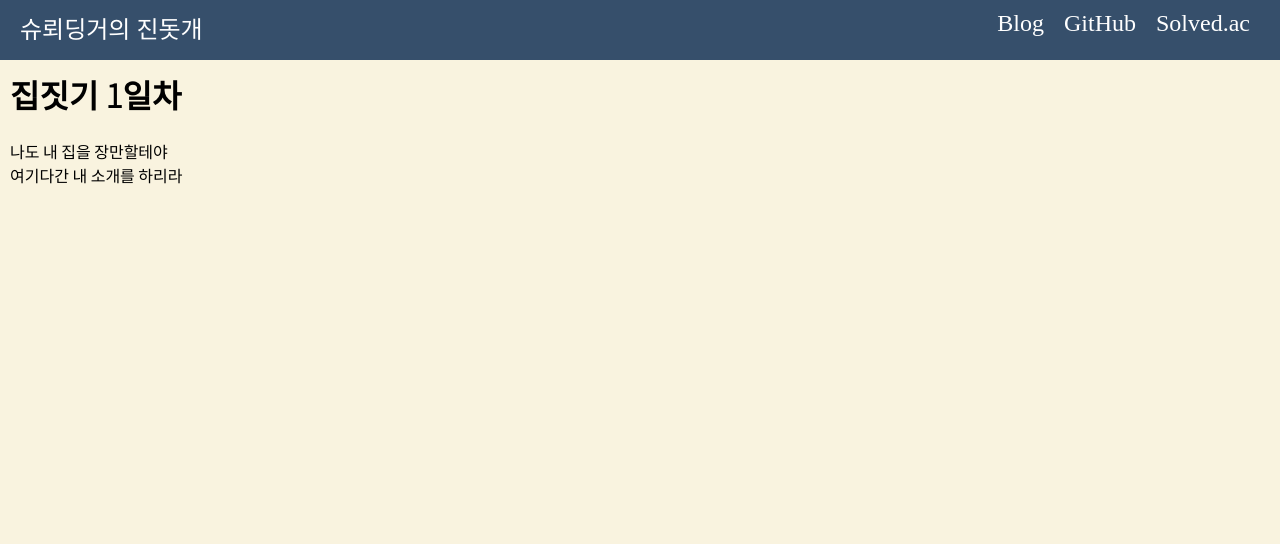
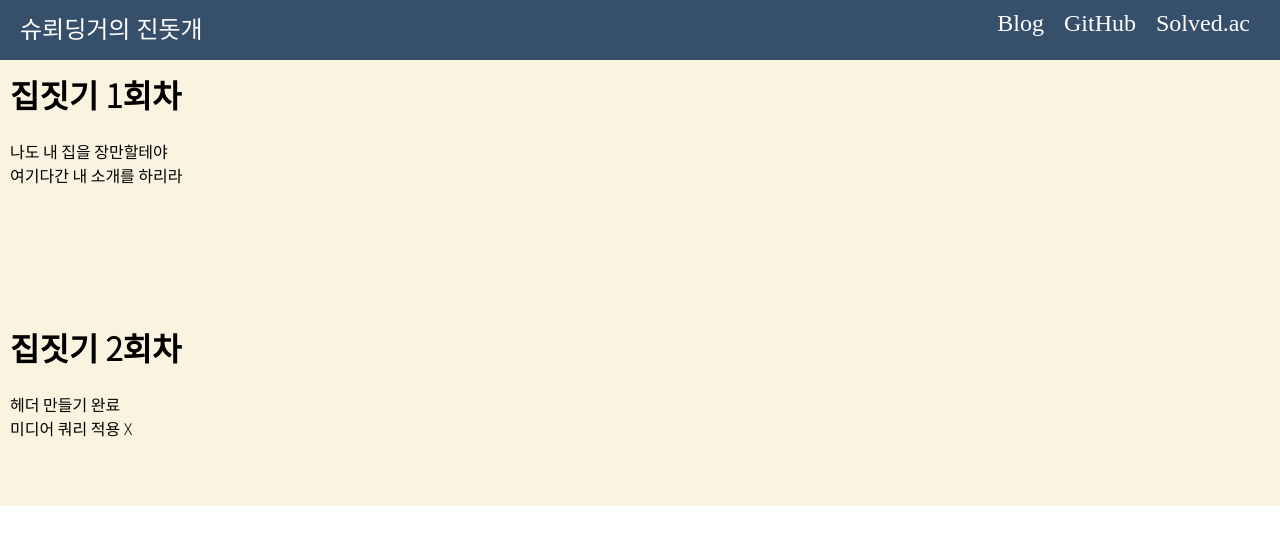
Before and after one commit to Hesh0629/blog_project, a React (Create React App) app in the folder blog/: page / in a window 1280 px wide. Shown: the top 544 px of the page. Built offline with nearby package versions, Linux system fonts and the light colour scheme; a web font is replaced by a local one.

Commit message:
Edit Contents

```diff
--- a/blog/src/components/home/Contents.js
+++ b/blog/src/components/home/Contents.js
@@ -2,10 +2,16 @@ import React from 'react';
 import '../style/contents.scss';
 const Contents = () => {
 	return (
-		<div class="contents">
-			<h1>집짓기 1일차</h1>
-			<p>나도 내 집을 장만할테야 <br/>여기다간 내 소개를 하리라</p>
-		</div>
+		<>
+			<div class="contents">
+				<h1>집짓기 1회차</h1>
+				<p>나도 내 집을 장만할테야 <br/>여기다간 내 소개를 하리라</p>
+			</div>
+			<div class="contents">
+				<h1>집짓기 2회차</h1>
+				<p>헤더 만들기 완료<br/>미디어 쿼리 적용 X</p>
+			</div>
+		</>
 	);
 };
 export default Contents;
--- a/blog/src/components/style/contents.scss
+++ b/blog/src/components/style/contents.scss
@@ -1,7 +1,7 @@
 @import url('https://fonts.googleapis.com/css2?family=Gowun+Batang:wght@700&family=Noto+Sans+KR:wght@300&display=swap');
 .contents{
 	background: #F9F3DF;
-	height: 1200px;
+	height: auto;
 	padding:50px 10px;
 	font-size:12pt;
 	font-family: 'Noto Sans KR', sans-serif;
```
